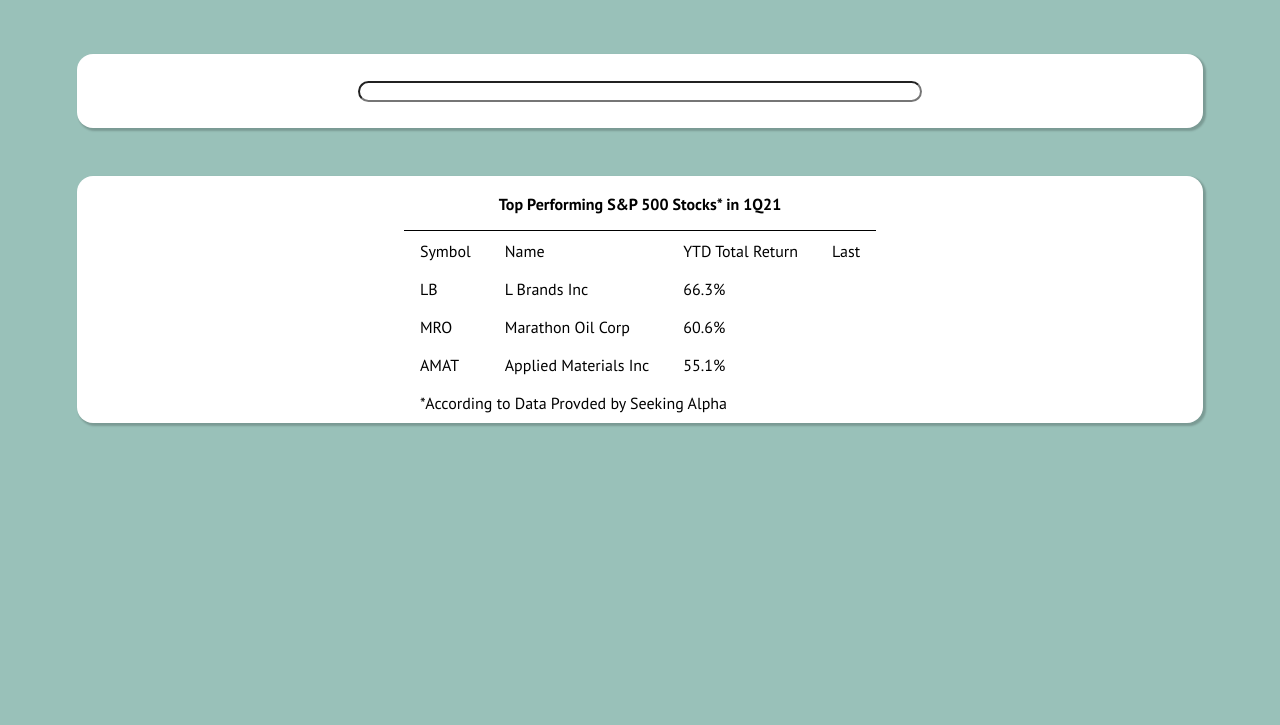
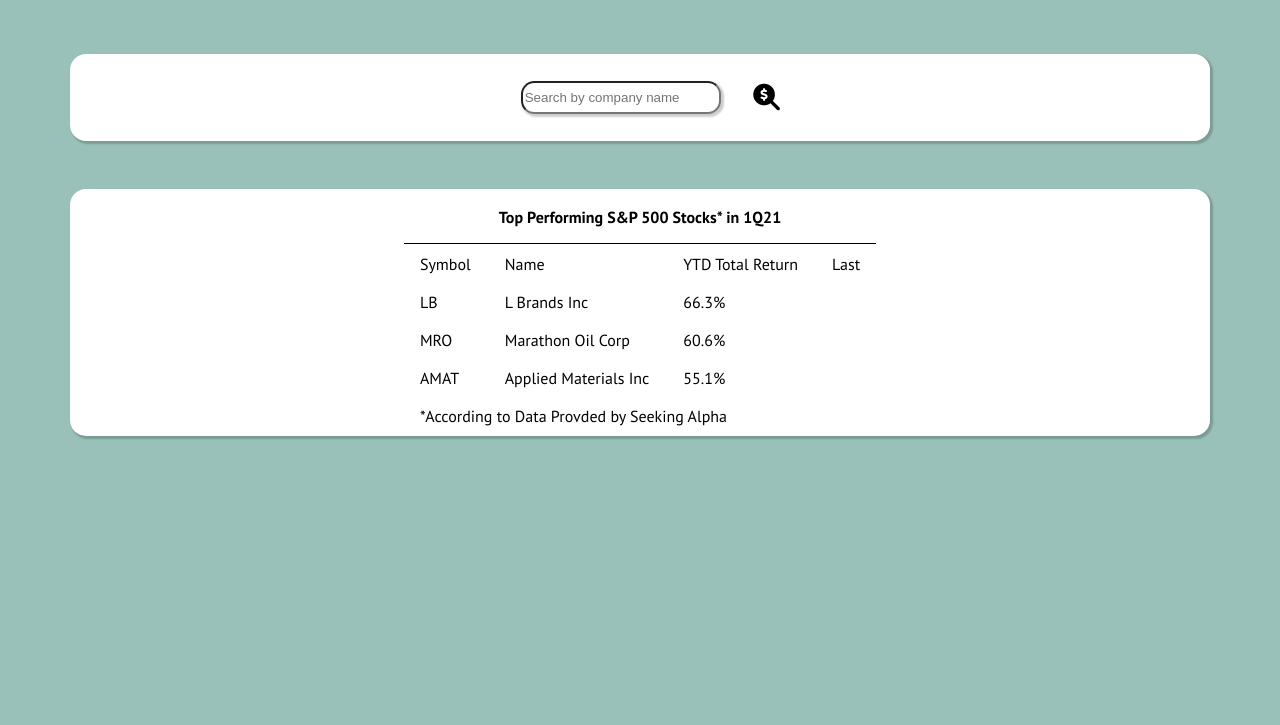
Before and after one commit to KiannaBrandt/ajax-project, a website: page index.html in a window 1280 px wide. Shown: the part 75-800 px from the top of the page. Drawn offline with nearby package versions, Linux system fonts and the light colour scheme; no server answers.

Commit message:
Completed issue-2-search-for-stock.

```diff
--- a/css/styles.css
+++ b/css/styles.css
@@ -11,14 +11,17 @@
   font-family: 'Zilla Slab', sans-serif;
 }
 
+h1 {
+  padding: 0 1em;
+}
+
 i {
   font-size: 2em;
-  padding: 0 1em;
 }
 
 .box {
   background-color: white;
-  width: 88%;
+  width: 89%;
   height: 100%;
   margin: 3em auto;
   border-radius: 1em;
@@ -29,9 +32,11 @@
 }
 
 #stock-search {
-  width: 50%;
+  width: 15em;
+  height: 2.5em;
   border-radius: 1em;
   margin: 2em;
+  box-shadow: 2px 2px 2px 1px rgba(0, 0, 0, 0.2);
 }
 
 th {
@@ -42,3 +47,9 @@
 td {
   padding: 0.5em 1em;
 }
+
+button {
+  background-color: white;
+  border-style: none;
+  cursor: pointer;
+}
--- a/index.html
+++ b/index.html
@@ -21,7 +21,8 @@
   </header>
   <main>
     <div class="search box">
-      <input type="search" id="stock-search">
+      <input type="search" id="stock-search" placeholder="Search by company name">
+      <button type="submit"><i class="fas fa-search-dollar"></i></button>
     </div>
     <div class="stocks box">
       <table>
```
